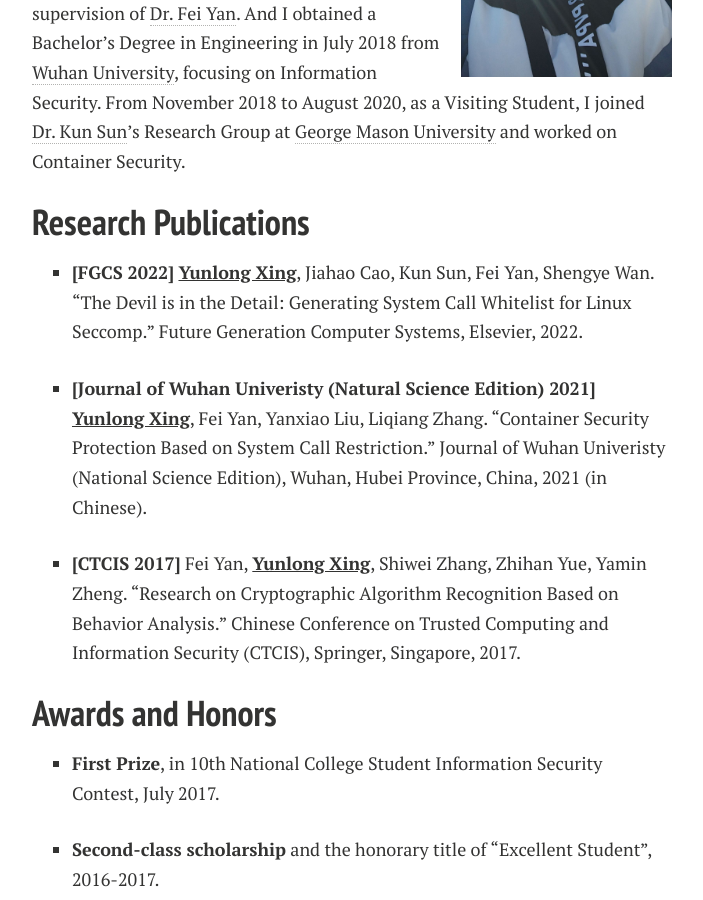
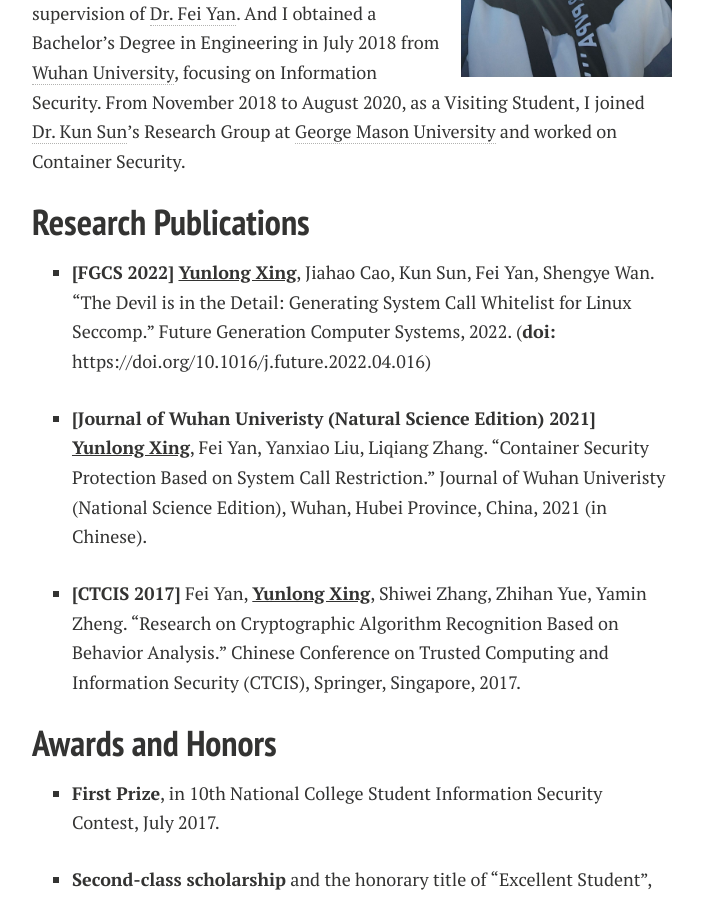
Before and after one commit to YunlongXing/HomePage, a Jekyll site: the page built from docs/index.md, in a window 1280 px wide and 900 px high, scrolled down 457 px. Shown: the whole window, without its empty margins (288-991 px from the left). Built offline with Jekyll 4.4.1, drawn with Linux system fonts in a browser that asks for light colours; nearby versions of some CDN libraries; a style sheet for code colours, icons or effects is not loaded; our own code applies the rules of GitHub Pages for plain Markdown files.

Commit message:
Update index.md

```diff
--- a/docs/index.md
+++ b/docs/index.md
@@ -17,7 +17,8 @@ Before that, I received a Master's Degree in Engineering in July 2021 at [Wuhan
 
 ## Research Publications
 
-* **[FGCS 2022]** **<u>Yunlong Xing</u>**, Jiahao Cao, Kun Sun, Fei Yan, Shengye Wan. "The Devil is in the Detail: Generating System Call Whitelist for Linux Seccomp." Future Generation Computer Systems, Elsevier, 2022.
+* **[FGCS 2022]** **<u>Yunlong Xing</u>**, Jiahao Cao, Kun Sun, Fei Yan, Shengye Wan. "The Devil is in the Detail: Generating System Call Whitelist for Linux Seccomp." Future Generation Computer Systems, 2022. (**doi:** https://doi.org/10.1016/j.future.2022.04.016)
+
 
 * **[Journal of Wuhan Univeristy (Natural Science Edition) 2021]** **<u>Yunlong Xing</u>**, Fei Yan, Yanxiao Liu, Liqiang Zhang. "Container Security Protection Based on System Call Restriction." Journal of Wuhan Univeristy (National Science Edition), Wuhan, Hubei Province, China, 2021 (in Chinese).
 
```
